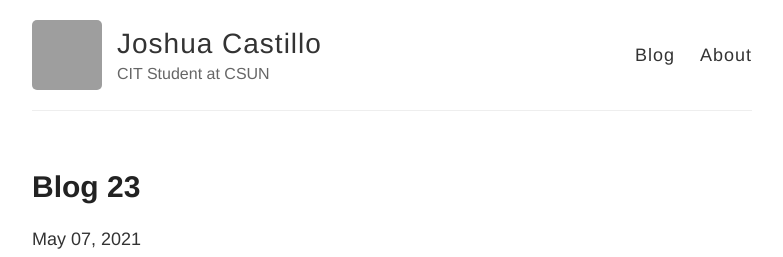
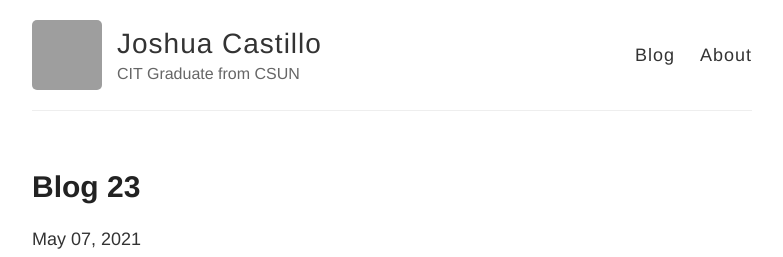
Before and after one commit to Idiomet/my-blog, a Jekyll site: the page built from index.html, in a window 1280 px wide and 900 px high. Shown: the top 257 px of the window, without its empty margins (248-1031 px from the left). Built offline with Jekyll 4.4.1, drawn with Linux system fonts in a browser that asks for light colours; grey boxes are pictures that could not be loaded.

Commit message:
Fixed headline

```diff
--- a/_config.yml
+++ b/_config.yml
@@ -6,7 +6,7 @@
 name: Joshua Castillo
 
 # Short bio or description (displayed in the header)
-description: CIT Student at CSUN
+description: CIT Graduate from CSUN
 
 # URL of your avatar or profile pic (you could use your GitHub profile pic)
 avatar: https://avatars0.githubusercontent.com/u/37912467?s=460&v=4
```
